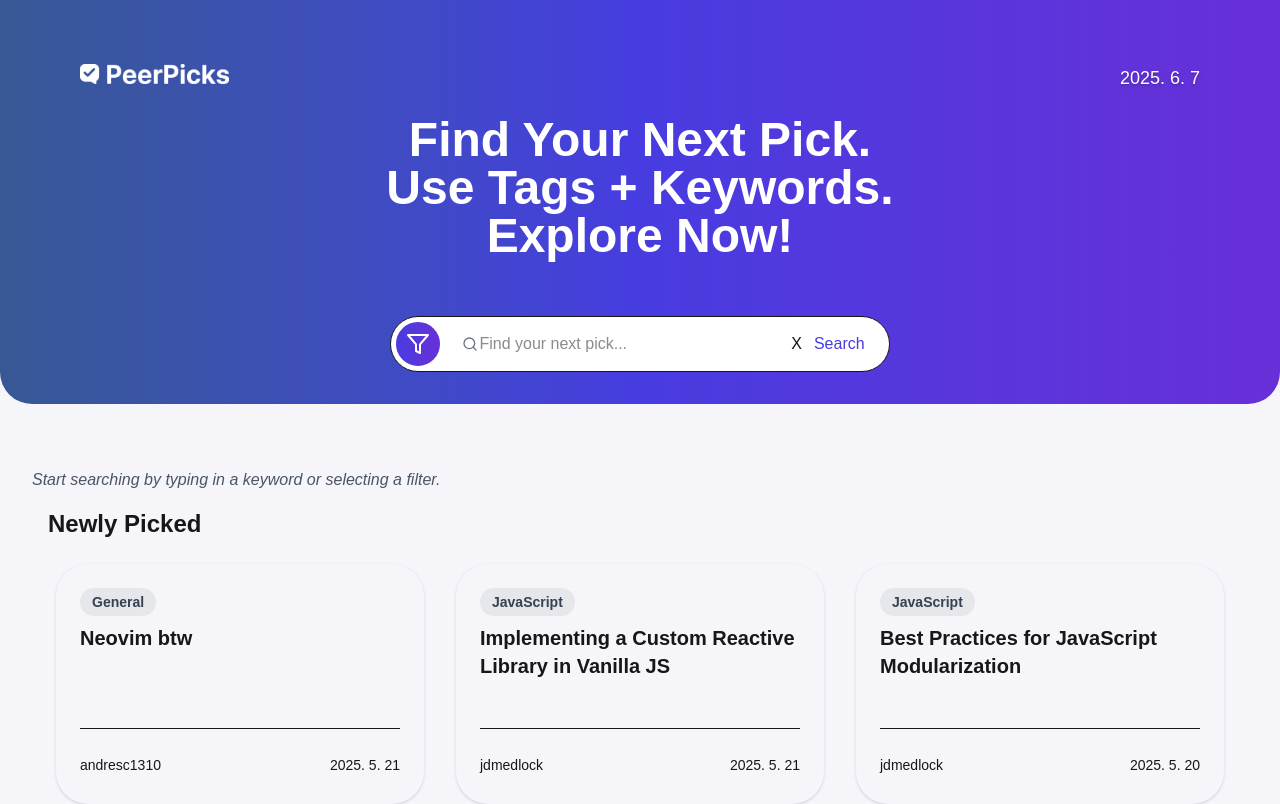
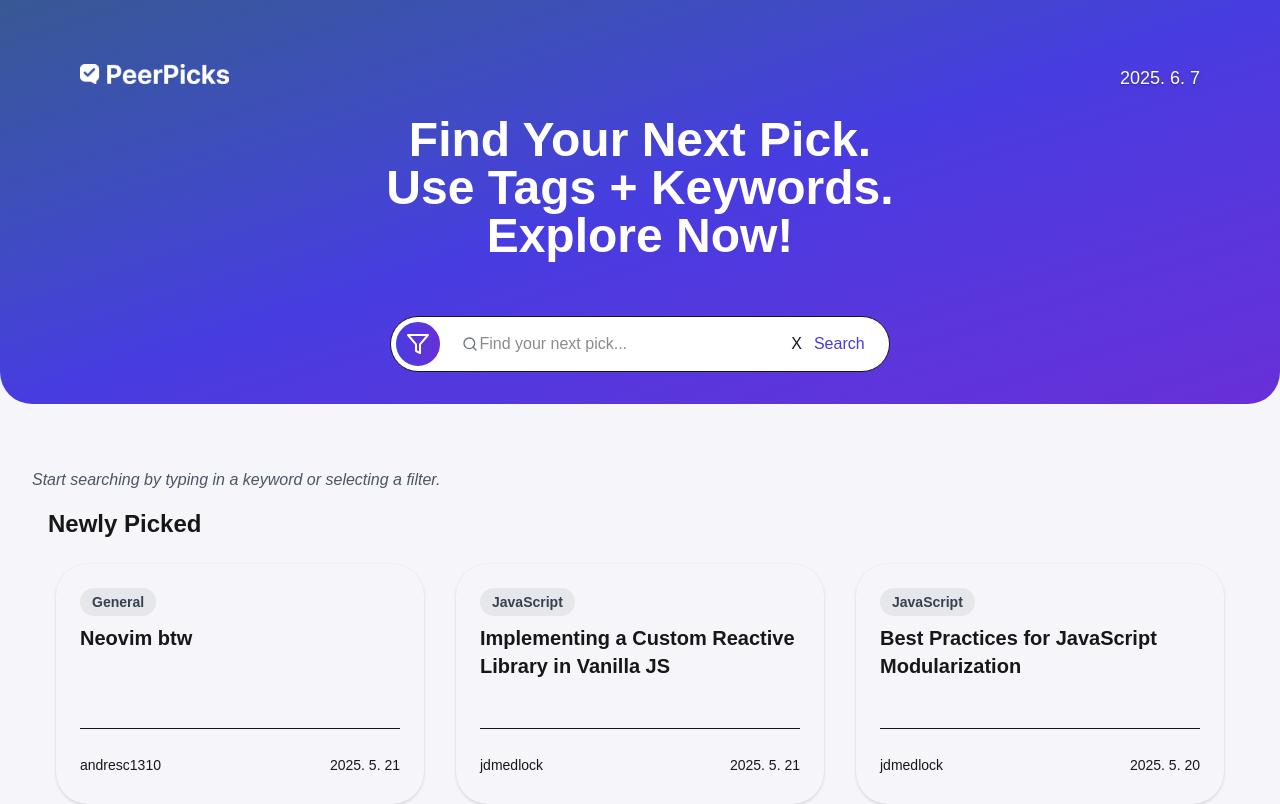
Before and after one commit to chingu-voyages/V55-tier2-team-25, a Next.js app in the folder react-app/: page / in a window 1280 px wide. Shown: the top 804 px of the page. Built offline with nearby package versions, Linux system fonts and the light colour scheme.

Commit message:
changed to diagonal gradient

```diff
--- a/react-app/src/components/Header.jsx
+++ b/react-app/src/components/Header.jsx
@@ -12,7 +12,7 @@ export default function Header() {
 
   return (
     <div>
-      <header className="flex flex-col lg:items-center bg-gradient-to-r from-[#385894] via-[#473CE0] to-[#682FD8] rounded-b-4xl p-10 pb-28 md:p-20 md:pb-30 lg:pt-16 lg:pb-30">
+      <header className="flex flex-col lg:items-center bg-gradient-to-br from-[#385894] via-[#473CE0] to-[#682FD8] rounded-b-4xl p-10 pb-28 md:p-20 md:pb-30 lg:pt-16 lg:pb-30">
         {/*pb-28*/}
         <div className="flex justify-between w-full text-white lg:max-w-[1200px]">
           <div className="flex w-1/2">
```
